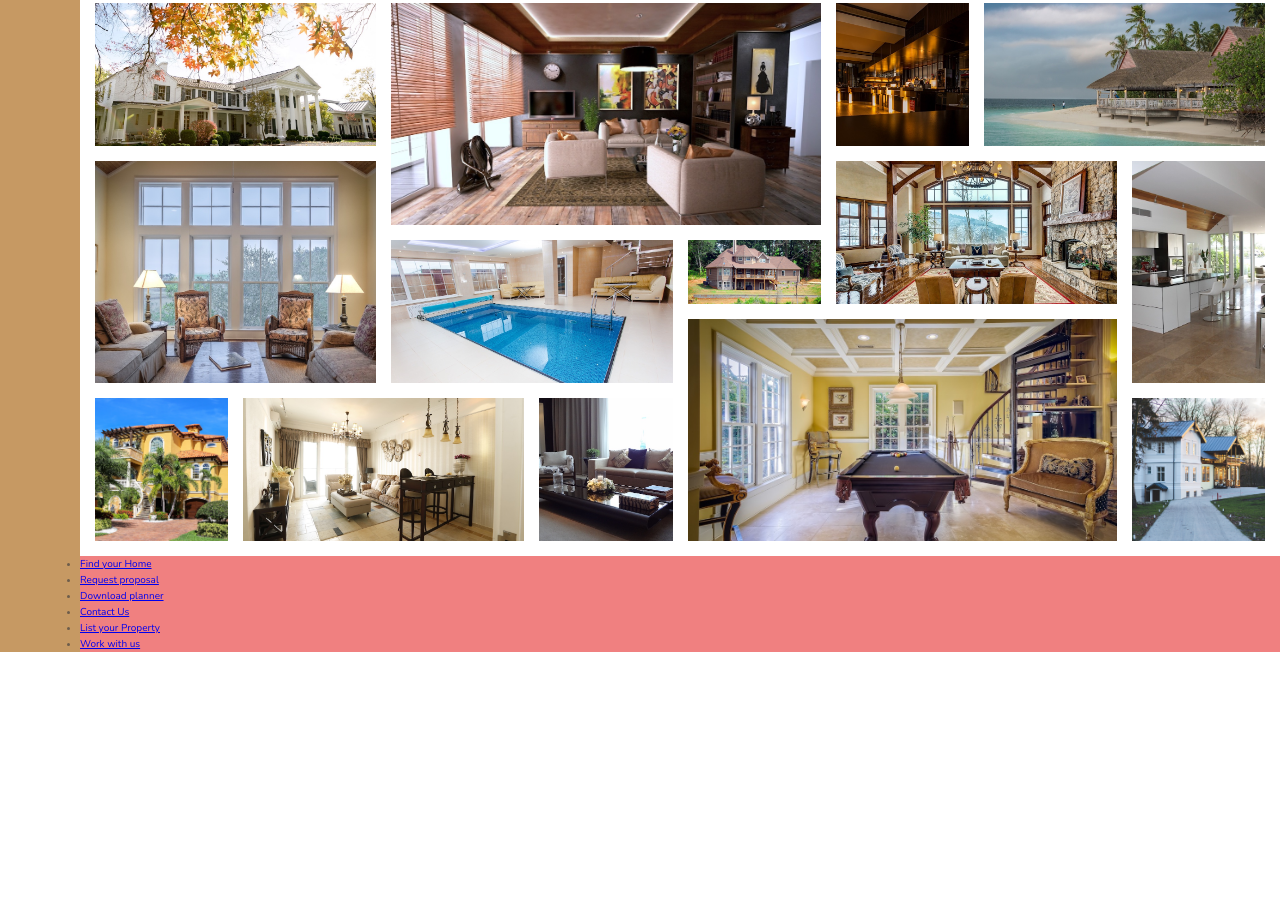
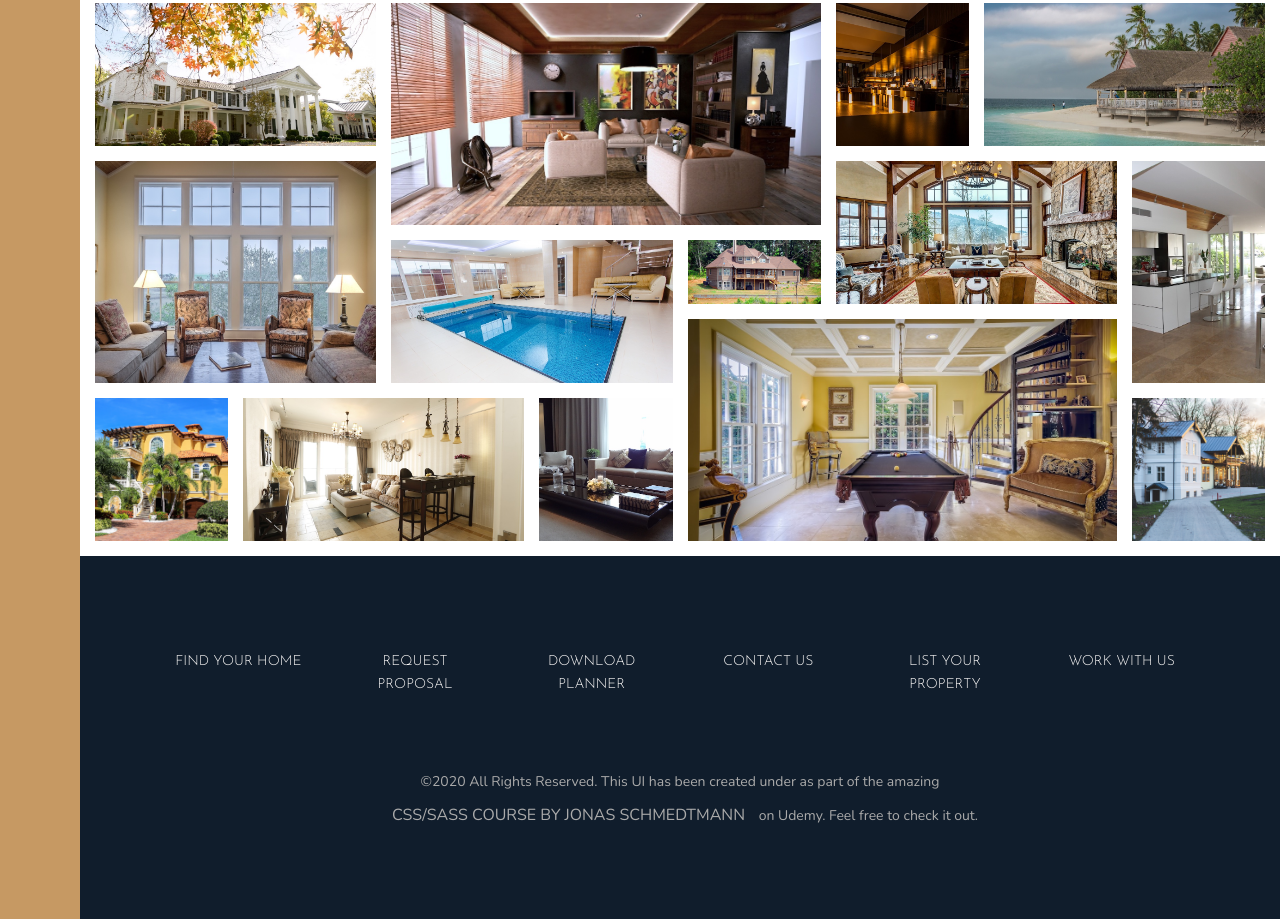
Before and after one commit to sagrikaa/Nexter, a website: page index.html in a window 1280 px wide. Shown: the part 3070-3989 px from the top of the page. Before the commit the page ends 3722 px from the top, so only its background shows below. Drawn offline with nearby package versions, Linux system fonts and the light colour scheme.

Commit message:
Footer styled

```diff
--- a/index.html
+++ b/index.html
@@ -333,8 +333,7 @@
         </figure>
     </section>
     <footer class="footer">
-        <nav class="nav">
-            <ul class="nav__list">
+            <ul class="nav">
                 <li class="nav__item"><a href="#" class="nav__link">Find your Home</a></li>
                 <li class="nav__item"><a href="#" class="nav__link">Request proposal</a></li>
                 <li class="nav__item"><a href="#" class="nav__link">Download planner</a></li>
@@ -342,7 +341,10 @@
                 <li class="nav__item"><a href="#" class="nav__link">List your Property</a></li>
                 <li class="nav__item"><a href="#" class="nav__link">Work with us</a></li>
             </ul>
-        </nav>
+
+            <p class="copyright">
+                &copy;2020 All Rights Reserved. This UI has been created under as part of the amazing <a href="https://www.udemy.com/course/advanced-css-and-sass/" class="copyright__link">CSS/Sass course by Jonas Schmedtmann</a> on Udemy. Feel free to check it out.
+            </p>
     </footer>
 </body>
 
--- a/sass/_footer.scss
+++ b/sass/_footer.scss
@@ -1,5 +1,68 @@
 .footer {
-    background-color: lightcoral;
+    background-color: $color-secondary;
     grid-column: full-start/full-end;
+    padding: 8rem;
+    font-size: 1.4rem;
 
 }
+
+.nav {
+    list-style: none;
+    display: grid;
+    grid-template-columns: repeat(auto-fit, minmax(15rem, 1fr));
+    grid-gap: 2rem;
+
+    &__link {
+
+        &:visited,
+        &:link {
+
+            font-family: $font-display;
+            font-weight: 300;
+            color: $color-grey-light-1;
+            font-size: 1.4rem;
+            text-decoration: none;
+            text-transform: uppercase;
+            transition: all .2s;
+            padding: 1.5rem;
+            display: block;
+            text-align: center;
+        }
+
+        &:hover,
+        &:active {
+            background-color: rgba(#fff, .5);
+            transform: translateY(-3px);
+        }
+
+    }
+
+}
+
+.copyright {
+    color: $color-grey-light-2;
+    margin: 6rem auto 0 auto;
+    text-align: center;
+    width: 70%;
+
+    &__link {
+
+        &:link,
+        &:visited {
+            color: currentColor;
+            font-size: 1.6rem;
+            text-transform: uppercase;
+            text-decoration: none;
+            transition: all .2s;
+            padding: 1rem;
+            display: inline-block;
+        }
+
+        &:hover,
+        &:active {
+            background-color: rgba(#fff, .2);
+            transform: translateY(-3px);
+
+        }
+    }
+}
```
Also changed, not shown: css/style.css.
